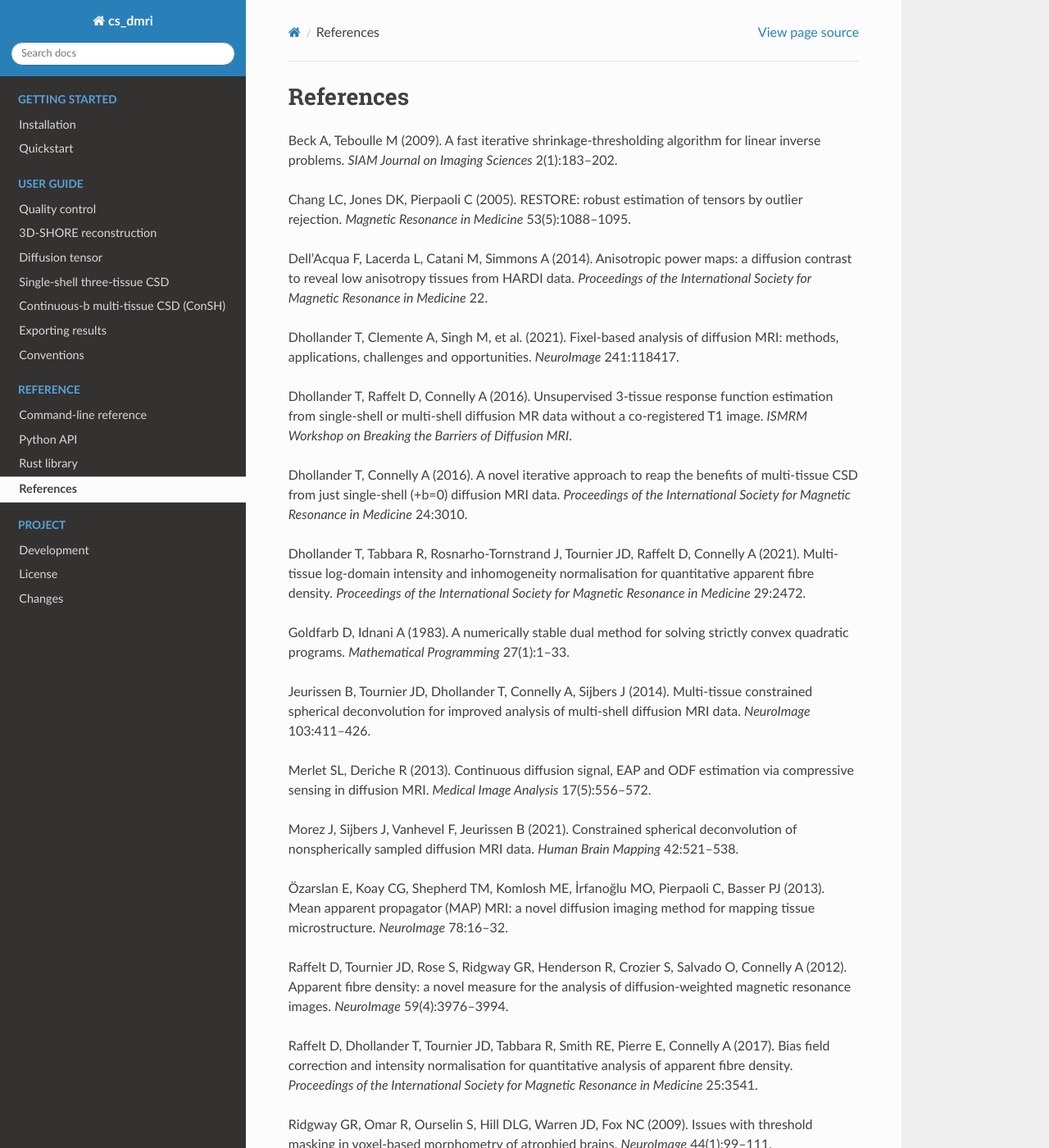
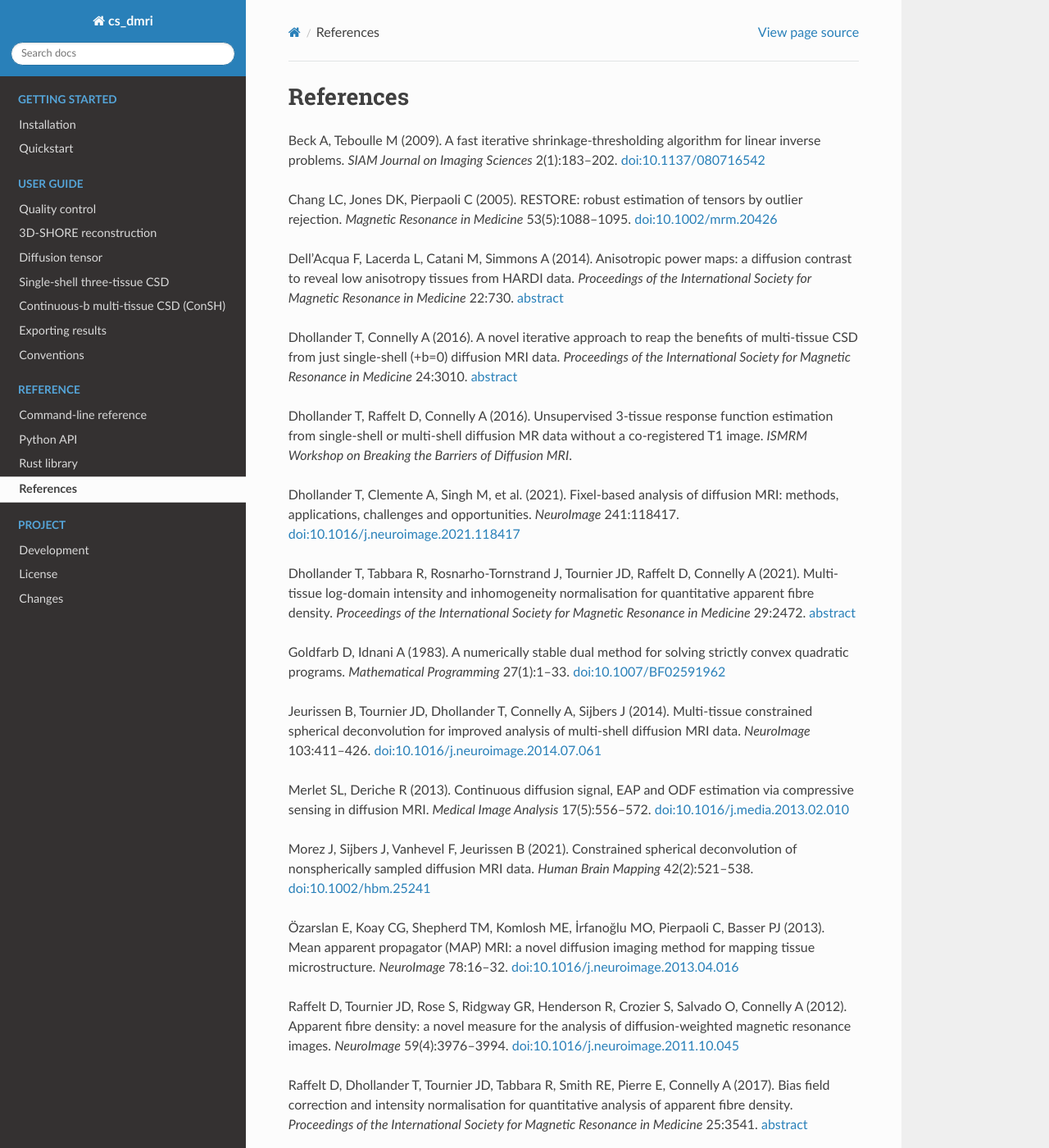
Before and after one commit to PennLINC/cs_dmri, a Sphinx documentation site: the page built from docs/references.md, in a window 1280 px wide and 1400 px high. Shown: the whole window at 82% size. Built offline with Sphinx 7.4.7 and the Read the Docs theme 3.1.0, drawn with Linux system fonts in a browser that asks for light colours; some of the changed text lies outside the part shown.

Commit message:
Correct and complete the references
Every reference was checked against Crossref and the ISMRM abstract
archive. Fixes the author lists of Yeh et al. (2019) and Smith et al.
(2022), adds the missing ISMRM abstract number, page range and issue,
orders the entries by first author and year, adds DOIs or abstract
links, and disambiguates the two Dhollander et al. (2021) citations.

```diff
--- a/docs/references.md
+++ b/docs/references.md
@@ -2,76 +2,94 @@
 
 Beck A, Teboulle M (2009). A fast iterative shrinkage-thresholding algorithm for
 linear inverse problems. *SIAM Journal on Imaging Sciences* 2(1):183–202.
+[doi:10.1137/080716542](https://doi.org/10.1137/080716542)
 
 Chang LC, Jones DK, Pierpaoli C (2005). RESTORE: robust estimation of tensors by
 outlier rejection. *Magnetic Resonance in Medicine* 53(5):1088–1095.
+[doi:10.1002/mrm.20426](https://doi.org/10.1002/mrm.20426)
 
 Dell'Acqua F, Lacerda L, Catani M, Simmons A (2014). Anisotropic power maps: a
 diffusion contrast to reveal low anisotropy tissues from HARDI data.
-*Proceedings of the International Society for Magnetic Resonance in Medicine* 22.
+*Proceedings of the International Society for Magnetic Resonance in Medicine* 22:730.
+[abstract](https://archive.ismrm.org/2014/0730.html)
 
-Dhollander T, Clemente A, Singh M, et al. (2021). Fixel-based analysis of
-diffusion MRI: methods, applications, challenges and opportunities.
-*NeuroImage* 241:118417.
+Dhollander T, Connelly A (2016). A novel iterative approach to reap the benefits
+of multi-tissue CSD from just single-shell (+b=0) diffusion MRI data.
+*Proceedings of the International Society for Magnetic Resonance in Medicine* 24:3010.
+[abstract](https://archive.ismrm.org/2016/3010.html)
 
 Dhollander T, Raffelt D, Connelly A (2016). Unsupervised 3-tissue response
 function estimation from single-shell or multi-shell diffusion MR data without a
 co-registered T1 image. *ISMRM Workshop on Breaking the Barriers of Diffusion
 MRI*.
 
-Dhollander T, Connelly A (2016). A novel iterative approach to reap the benefits
-of multi-tissue CSD from just single-shell (+b=0) diffusion MRI data.
-*Proceedings of the International Society for Magnetic Resonance in Medicine* 24:3010.
+Dhollander T, Clemente A, Singh M, et al. (2021). Fixel-based analysis of
+diffusion MRI: methods, applications, challenges and opportunities.
+*NeuroImage* 241:118417.
+[doi:10.1016/j.neuroimage.2021.118417](https://doi.org/10.1016/j.neuroimage.2021.118417)
 
 Dhollander T, Tabbara R, Rosnarho-Tornstrand J, Tournier JD, Raffelt D,
 Connelly A (2021). Multi-tissue log-domain intensity and inhomogeneity
 normalisation for quantitative apparent fibre density. *Proceedings of the
 International Society for Magnetic Resonance in Medicine* 29:2472.
+[abstract](https://archive.ismrm.org/2021/2472.html)
 
 Goldfarb D, Idnani A (1983). A numerically stable dual method for solving
 strictly convex quadratic programs. *Mathematical Programming* 27(1):1–33.
+[doi:10.1007/BF02591962](https://doi.org/10.1007/BF02591962)
 
 Jeurissen B, Tournier JD, Dhollander T, Connelly A, Sijbers J (2014).
 Multi-tissue constrained spherical deconvolution for improved analysis of
 multi-shell diffusion MRI data. *NeuroImage* 103:411–426.
+[doi:10.1016/j.neuroimage.2014.07.061](https://doi.org/10.1016/j.neuroimage.2014.07.061)
 
 Merlet SL, Deriche R (2013). Continuous diffusion signal, EAP and ODF estimation
 via compressive sensing in diffusion MRI. *Medical Image Analysis*
 17(5):556–572.
+[doi:10.1016/j.media.2013.02.010](https://doi.org/10.1016/j.media.2013.02.010)
 
 Morez J, Sijbers J, Vanhevel F, Jeurissen B (2021). Constrained spherical
 deconvolution of nonspherically sampled diffusion MRI data. *Human Brain
-Mapping* 42:521–538.
+Mapping* 42(2):521–538.
+[doi:10.1002/hbm.25241](https://doi.org/10.1002/hbm.25241)
 
 Özarslan E, Koay CG, Shepherd TM, Komlosh ME, İrfanoğlu MO, Pierpaoli C,
 Basser PJ (2013). Mean apparent propagator (MAP) MRI: a novel diffusion imaging
 method for mapping tissue microstructure. *NeuroImage* 78:16–32.
+[doi:10.1016/j.neuroimage.2013.04.016](https://doi.org/10.1016/j.neuroimage.2013.04.016)
 
 Raffelt D, Tournier JD, Rose S, Ridgway GR, Henderson R, Crozier S, Salvado O,
 Connelly A (2012). Apparent fibre density: a novel measure for the analysis of
 diffusion-weighted magnetic resonance images. *NeuroImage* 59(4):3976–3994.
+[doi:10.1016/j.neuroimage.2011.10.045](https://doi.org/10.1016/j.neuroimage.2011.10.045)
 
 Raffelt D, Dhollander T, Tournier JD, Tabbara R, Smith RE, Pierre E, Connelly A
 (2017). Bias field correction and intensity normalisation for quantitative
 analysis of apparent fibre density. *Proceedings of the International Society
 for Magnetic Resonance in Medicine* 25:3541.
+[abstract](https://archive.ismrm.org/2017/3541.html)
 
 Ridgway GR, Omar R, Ourselin S, Hill DLG, Warren JD, Fox NC (2009). Issues with
 threshold masking in voxel-based morphometry of atrophied brains. *NeuroImage*
 44(1):99–111.
+[doi:10.1016/j.neuroimage.2008.08.045](https://doi.org/10.1016/j.neuroimage.2008.08.045)
 
-Smith RE, Dhollander T, Connelly A (2022). Quantitative streamlines
-tractography: methods and inter-subject normalisation. *Aperture Neuro* 2.
+Smith RE, Raffelt D, Tournier JD, Connelly A (2022). Quantitative streamlines
+tractography: methods and inter-subject normalisation. *Aperture Neuro* 2:1–25.
+[doi:10.52294/ApertureNeuro.2022.2.NEOD9565](https://doi.org/10.52294/ApertureNeuro.2022.2.NEOD9565)
 
 Tournier JD, Calamante F, Connelly A (2007). Robust determination of the fibre
 orientation distribution in diffusion MRI: non-negativity constrained
 super-resolved spherical deconvolution. *NeuroImage* 35(4):1459–1472.
+[doi:10.1016/j.neuroimage.2007.02.016](https://doi.org/10.1016/j.neuroimage.2007.02.016)
 
 Tournier JD, Smith R, Raffelt D, Tabbara R, Dhollander T, Pietsch M, Christiaens
 D, Jeurissen B, Yeh CH, Connelly A (2019). MRtrix3: a fast, flexible and open
 software framework for medical image processing and visualisation. *NeuroImage*
 202:116137.
+[doi:10.1016/j.neuroimage.2019.116137](https://doi.org/10.1016/j.neuroimage.2019.116137)
 
-Yeh FC, Liu L, Hsu CH, Lee YH, Ge Q, Lin CP, Lin YH, Chen CH, Jhang SS, Tseng WYI
-(2019). Differential tractography as a track-based biomarker for neuronal
-injury. *NeuroImage* 202:116131.
+Yeh FC, Zaydan IM, Suski VR, Lacomis D, Richardson RM, Maroon JC,
+Barrios-Martinez J (2019). Differential tractography as a track-based biomarker
+for neuronal injury. *NeuroImage* 202:116131.
+[doi:10.1016/j.neuroimage.2019.116131](https://doi.org/10.1016/j.neuroimage.2019.116131)
```
Also changed, not shown: docs/cli/consh.md (+1 -1 lines), docs/cli/cs-mtnorm.md (+1 -1 lines), docs/user/multitissue.md (+1 -1 lines), 2 other files.
